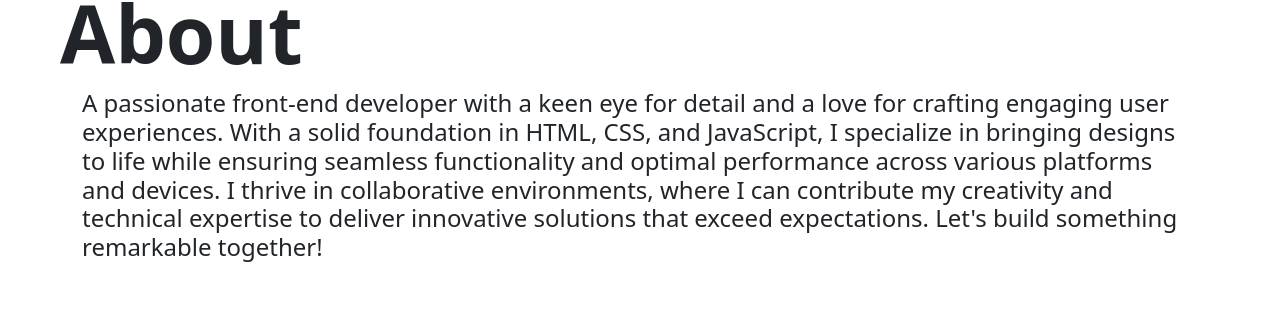
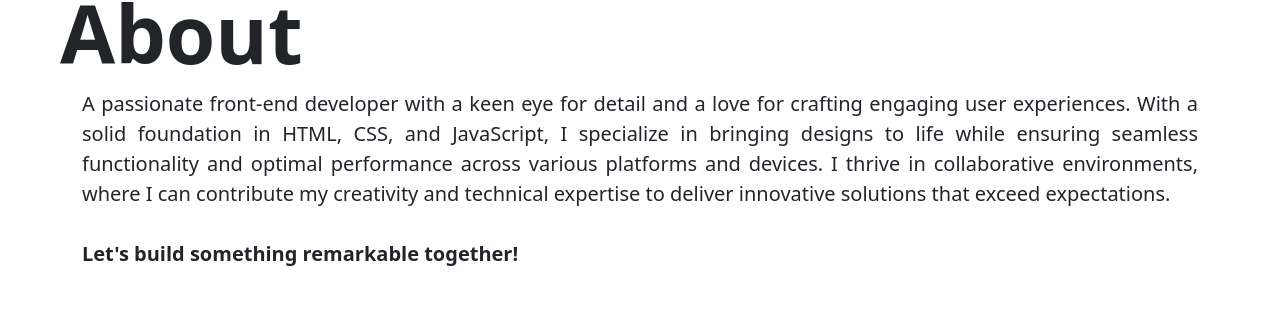
Before and after one commit to neilmrtngamboa/Portfolio_Website, a React (Vite) app: page /about in a window 1280 px wide. Shown: the part 122-436 px from the top of the page. Built offline with nearby package versions, Linux system fonts and the light colour scheme.

Commit message:
added styling in the about introduction

```diff
--- a/src/pages/About.jsx
+++ b/src/pages/About.jsx
@@ -7,10 +7,11 @@ function About() {
     <>
       <h1 className="display-1 fw-bold ms-5 mt-2">About</h1>
       <div className="container">
-        <h4>A passionate front-end developer with a keen eye for detail and a love for crafting engaging user experiences.
+        <p className="intro fs-5">A passionate front-end developer with a keen eye for detail and a love for crafting engaging user experiences.
           With a solid foundation in HTML, CSS, and JavaScript,
           I specialize in bringing designs to life while ensuring seamless functionality and optimal performance across various platforms and devices. I thrive in collaborative environments, where I can contribute my creativity and technical expertise to deliver innovative solutions that exceed expectations.
-          Let's build something remarkable together!</h4>
+          <br /> <br />
+          <b>Let's build something remarkable together!</b></p>
 
         <div className="row mt-5">
           <div className="col-md-3">
--- a/src/pages/Styling/About.css
+++ b/src/pages/Styling/About.css
@@ -10,3 +10,7 @@
     opacity: 2;
 
 }
+
+.intro {
+    text-align: justify;
+}
```
